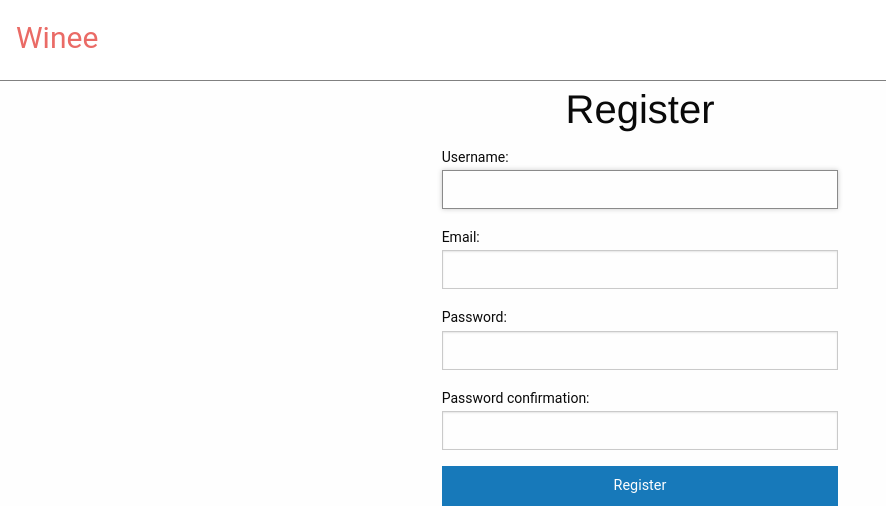
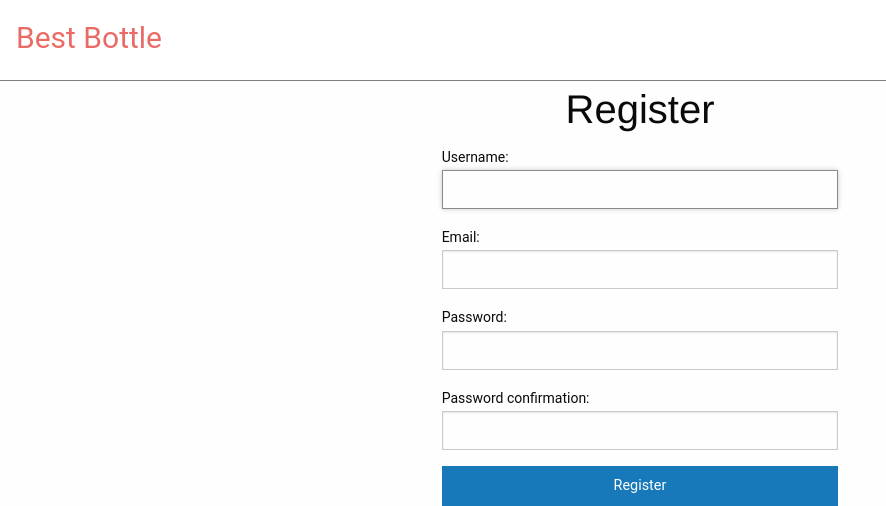
Before and after one commit to Kwounsu/Winee, a Django app: page /register/ in a window 1280 px wide. Shown: the top 506 px of the page, without its empty margins (0-886 px from the left). Run offline with Django 3.2, Linux system fonts and the light colour scheme; some libraries are stand-ins or nearby versions.

Commit message:
name changed to Best Bottle

```diff
--- a/mysite/myapp/templates/base.html
+++ b/mysite/myapp/templates/base.html
@@ -69,7 +69,7 @@
   <body>
     <nav class="topnavbar">
       <ul class="base-nav-ul">
-        <li class="homebutton"><a href="/" style="padding: 14px 16px; color:#EA6B66">Winee</a></li>
+        <li class="homebutton"><a href="/" style="padding: 14px 16px; color:#EA6B66">Best Bottle</a></li>
         {% if user.is_authenticated %}
             <li class="symbols"><a href="/MyPage/" style="margin-right: 1em">O</a></li>
             <li class="symbols"><a href="/Rate/">★</a></li>
--- a/mysite/myapp/views.py
+++ b/mysite/myapp/views.py
@@ -15,7 +15,7 @@ from . import forms
 def index(request):
     rate_stacked = models.Rating.objects.all().count()
     context = {
-        "title":"Winee",
+        "title":"Best Bottle",
         "rate_stacked":rate_stacked,
     }
     return render(request, "index.html", context=context)
@@ -48,7 +48,7 @@ def search(request):
     br = paginator.get_page(page)
     totalQ = models.Wine.objects.all().count()
     context = {
-        "title":"Winee",
+        "title":"Best Bottle",
         "search":br,
         "b":b,
         "page":page,
@@ -72,7 +72,7 @@ def wine_info(request, wine_id):
     predicted_rate = models.Wine.objects.filter(id=wine_id) \
                 .values('points')[0]['points'] / 20
     context = {
-        "title":"Winee",
+        "title":"Best Bottle",
         "wine":wine,
         "my_rate":my_rate,
         "rate_stacked":rate_stacked,
@@ -94,7 +94,7 @@ def mypage(request):
     l1=list(rate)
     l2=list(avg_rate)
     context = {
-        "title":"Winee",
+        "title":"Best Bottle",
         "wines":wines,
         "totalRatedWines":totalRatedWines,
         "rate":rate,
```
